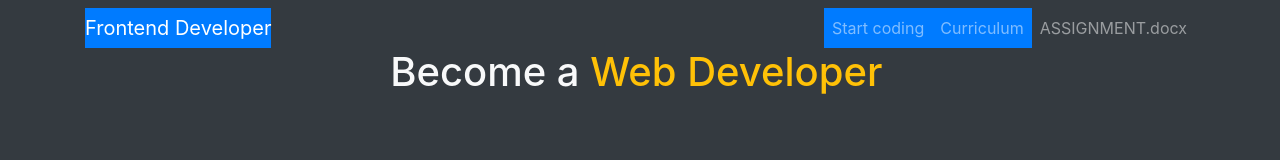
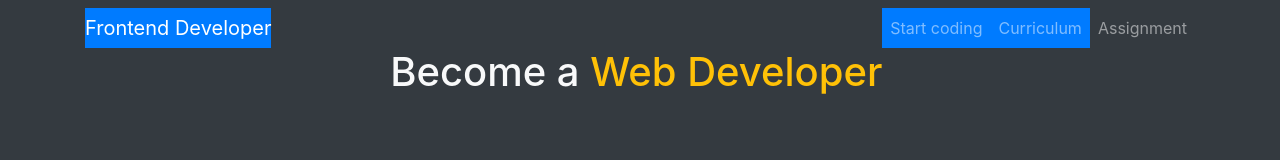
Before and after one commit to nathanieljAgang/zitnetAcademy, a plain HTML site: page vscode.html in a window 1280 px wide. Shown: the top 160 px of the page. Drawn offline with nearby package versions, Linux system fonts and the light colour scheme.

Commit message:
Update vscode.html

```diff
--- a/vscode.html
+++ b/vscode.html
@@ -20,7 +20,7 @@
                         <a href="#" class="nav-link btn-primary">Curriculum</a>
                     </li>
                     <li class="nav-item">
-                        <a href="#" class="nav-link">ASSIGNMENT.docx</a>
+                        <a href="ASSIGNMENT.docx" class="nav-link">Assignment</a>
                     </li>
                 </ul>
             </div>
```
